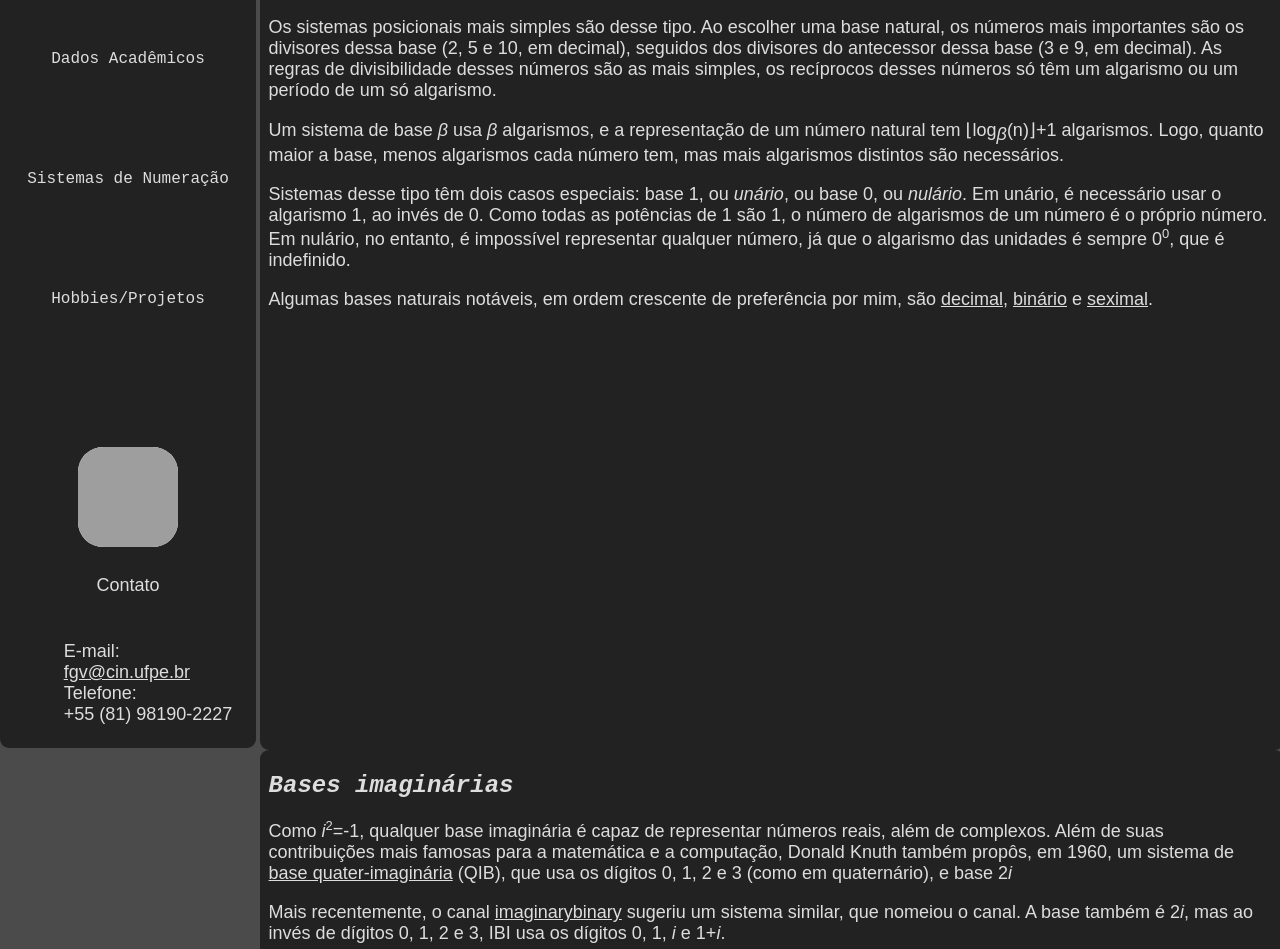
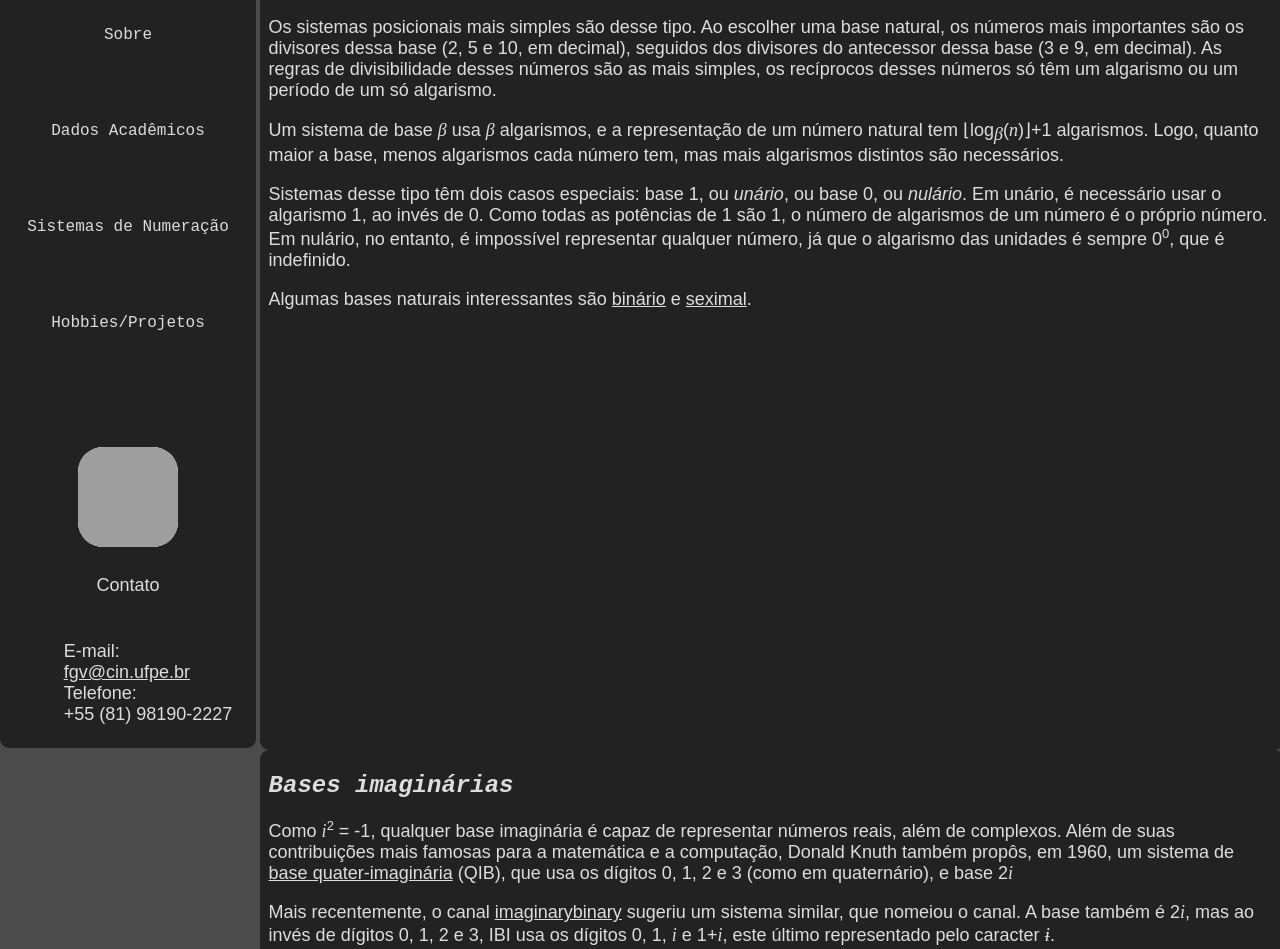
Before and after one commit to Tar-Roccorendil/ProjetoIC-Web, a plain HTML site: page bases/bases.html in a window 1280 px wide. Shown: the part 52-1001 px from the top of the page. Drawn offline with Linux system fonts and the light colour scheme; grey boxes are pictures that could not be loaded.

Commit message:
Add files via upload

```diff
--- a/bases/bases.html
+++ b/bases/bases.html
@@ -11,7 +11,10 @@
       <div class="sidebar">
         <header class="sidebar-menu">
             <div class="menu-item">
-                <a href="../index.html#sobre">Dados Acadêmicos</a>
+                <a href="../index.html#sobre">Sobre</a>
+            </div>
+            <div class="menu-item">
+                <a href="../index.html#academico">Dados Acadêmicos</a>
             </div>
             <div class="menu-item">
                 <a href="./bases.html">Sistemas de Numeração</a>
@@ -36,22 +39,22 @@
             Os sistemas posicionais mais simples são desse tipo. Ao escolher uma base natural, os números mais importantes são os divisores dessa base (2, 5 e 10, em decimal), seguidos dos divisores do antecessor dessa base (3 e 9, em decimal). As regras de divisibilidade desses números são as mais simples, os recíprocos desses números só têm um algarismo ou um período de um só algarismo.
           </p>
           <p>
-            Um sistema de base <i>&beta;</i> usa <i>&beta;</i> algarismos, e a representação de um número natural tem ⌊log<sub><i>&beta;</i></sub>(n)⌋+1 algarismos. Logo, quanto maior a base, menos algarismos cada número tem, mas mais algarismos distintos são necessários.
+            Um sistema de base <i>&beta;</i> usa <i>&beta;</i> algarismos, e a representação de um número natural tem ⌊log<sub><i>&beta;</i></sub>(<i>n</i>)⌋+1 algarismos. Logo, quanto maior a base, menos algarismos cada número tem, mas mais algarismos distintos são necessários.
           </p>
           <p>
             Sistemas desse tipo têm dois casos especiais: base 1, ou <em>unário</em>, ou base 0, ou <em>nulário</em>. Em unário, é necessário usar o algarismo 1, ao invés de 0. Como todas as potências de 1 são 1, o número de algarismos de um número é o próprio número. Em nulário, no entanto, é impossível representar qualquer número, já que o algarismo das unidades é sempre 0<sup>0</sup>, que é indefinido.
           </p>
 
-          <p>Algumas bases naturais notáveis, em ordem crescente de preferência por mim, são <a href="./decimal.html">decimal</a>, <a href="./binary.html">binário</a> e <a href="./seximal.html">seximal</a>.
+          <p>Algumas bases naturais interessantes são <a href="./binary.html">binário</a> e <a href="./seximal.html">seximal</a>.
           </p>
         </div>
         <div class="section">
           <h2>Bases imaginárias</h2>
           <p>
-            Como <i>i</i><sup>2</sup>=-1, qualquer base imaginária é capaz de representar números reais, além de complexos. Além de suas contribuições mais famosas para a matemática e a computação, Donald Knuth também propôs, em 1960, um sistema de <a href="https://en.wikipedia.org/wiki/Quater-imaginary_base">base quater-imaginária</a> (QIB), que usa os dígitos 0, 1, 2 e 3 (como em quaternário), e base 2<i>i</i>
+            Como <i>i</i><sup>2</sup> = -1, qualquer base imaginária é capaz de representar números reais, além de complexos. Além de suas contribuições mais famosas para a matemática e a computação, Donald Knuth também propôs, em 1960, um sistema de <a href="https://en.wikipedia.org/wiki/Quater-imaginary_base">base quater-imaginária</a> (QIB), que usa os dígitos 0, 1, 2 e 3 (como em quaternário), e base 2<i>i</i>
           </p>
           <p>
-            Mais recentemente, o canal <a href="https://www.youtube.com/channel/UCx6TAlxppdXJgt5kbHZV2LA">imaginarybinary</a> sugeriu um sistema similar, que nomeiou o canal. A base também é 2<i>i</i>, mas ao invés de dígitos 0, 1, 2 e 3,  IBI usa os dígitos 0, 1, <i>i</i> e 1+<i>i</i>.
+            Mais recentemente, o canal <a href="https://www.youtube.com/channel/UCx6TAlxppdXJgt5kbHZV2LA">imaginarybinary</a> sugeriu um sistema similar, que nomeiou o canal. A base também é 2<i>i</i>, mas ao invés de dígitos 0, 1, 2 e 3,  IBI usa os dígitos 0, 1, <i>i</i> e 1+<i>i</i>, este último representado pelo caracter <i style="font-size: 110%;">ɨ</i>.
           </p>
         </div>
       </div>
--- a/style.css
+++ b/style.css
@@ -100,3 +100,7 @@ h1{
 h2{
     font-size: x-large;
 }
+
+i{
+    font-family: serif;
+}
```
Also changed, not shown: bases/binary.html (+4 -1 lines), bases/seximal.html (+4 -1 lines), index.html (+8 -1 lines).
